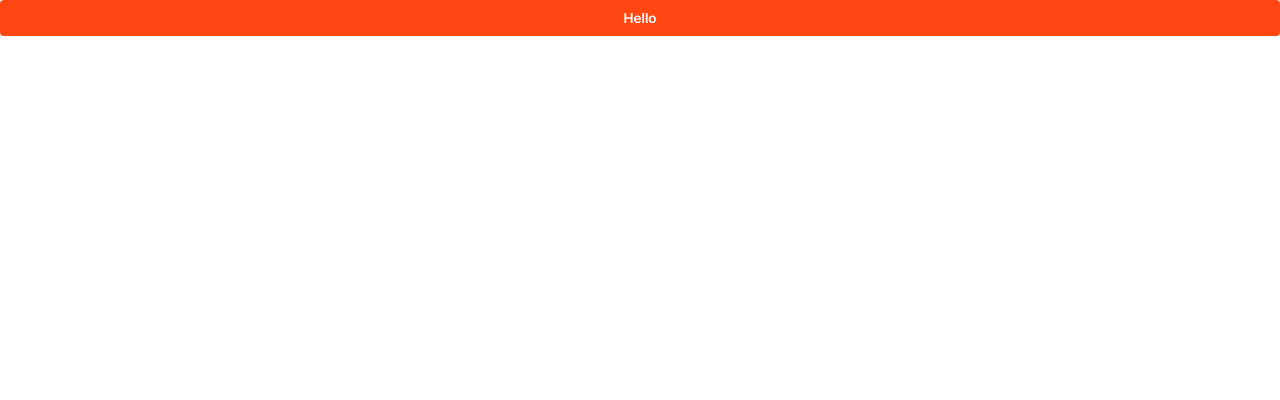
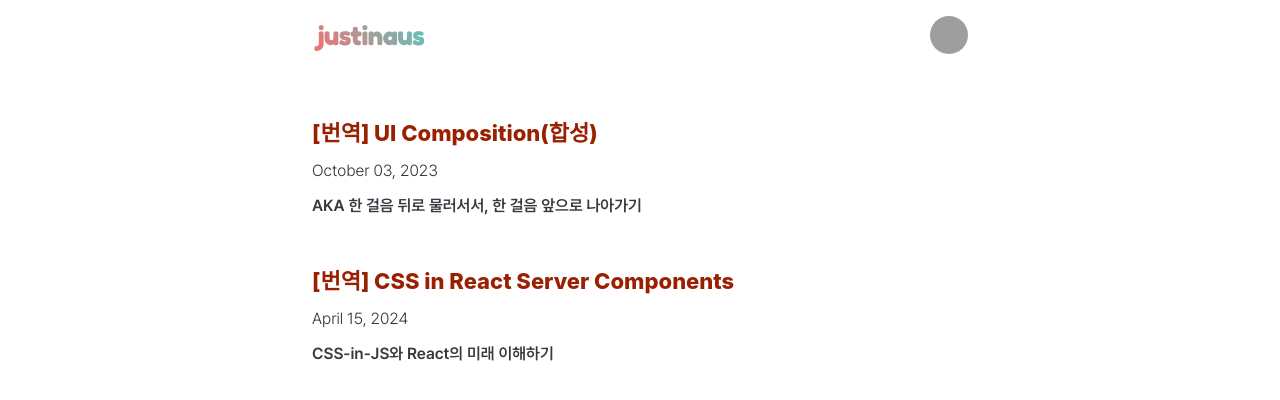
Before and after one commit to justinaus/blog, a Next.js app: page / in a window 1280 px wide. Shown: the top 400 px of the page. Built offline with nearby package versions, Linux system fonts and the light colour scheme; grey boxes are pictures that could not be loaded.

Commit message:
Update home page

```diff
--- /dev/null
+++ b/src/components/home/Article.tsx
@@ -0,0 +1,38 @@
+import { Stack, Text, Title } from '@mantine/core';
+import { format } from 'date-fns';
+import Link, { LinkProps } from 'next/link';
+import { useMemo } from 'react';
+
+type Props = {
+  title: string;
+  description?: string;
+  dateStringYYYYMMDD: string;
+} & Pick<LinkProps, 'href'>;
+
+export default function Article({
+  title,
+  description,
+  dateStringYYYYMMDD,
+  href,
+}: Props) {
+  const dateText = useMemo(() => {
+    return format(new Date(dateStringYYYYMMDD), 'MMMM dd, yyyy');
+  }, [dateStringYYYYMMDD]);
+
+  return (
+    <Link href={href}>
+      <Stack component={'article'} gap={'xs'}>
+        {/* <Title order={2} c={'gray.7'}> */}
+        <Title order={2} c={'bloodOrange.9'} size={'h3'} fw={800}>
+          {title}
+        </Title>
+        <Text fw={300} c={'gray.8'}>
+          {dateText}
+        </Text>
+        <Text fw={600} c={'gray.8'}>
+          {description}
+        </Text>
+      </Stack>
+    </Link>
+  );
+}
--- /dev/null
+++ b/src/components/home/Content.tsx
@@ -0,0 +1,22 @@
+import { Stack } from '@mantine/core';
+
+import Article from './Article';
+
+export default function Content() {
+  return (
+    <Stack gap={'xxl'}>
+      <Article
+        title="[번역] UI Composition(합성)"
+        description="AKA 한 걸음 뒤로 물러서서, 한 걸음 앞으로 나아가기"
+        dateStringYYYYMMDD="2023-10-03"
+        href={'/posts/ui-composition'}
+      />
+      <Article
+        title="[번역] CSS in React Server Components"
+        description="CSS-in-JS와 React의 미래 이해하기"
+        dateStringYYYYMMDD="2024-04-15"
+        href={'/posts/css-in-rsc'}
+      />
+    </Stack>
+  );
+}
--- a/src/pages/index.tsx
+++ b/src/pages/index.tsx
@@ -1,22 +1,21 @@
-import { Button, useMantineTheme } from '@mantine/core';
-import Head from 'next/head';
+import { Container } from '@mantine/core';
+import { NextSeo } from 'next-seo';
+
+import Content from '@/components/home/Content';
+import PageLayout from '@/components/layout/PageLayout';
 
 export default function Home() {
-  const theme = useMantineTheme();
-
   return (
     <>
-      <Head>
-        <title>Create Next App</title>
-        <meta name="description" content="Generated by create next app" />
-        <meta name="viewport" content="width=device-width, initial-scale=1" />
-        <link rel="icon" href="/favicon.ico" />
-      </Head>
-      <main>
-        <Button fullWidth color={theme.primaryColor}>
-          Hello
-        </Button>
-      </main>
+      <NextSeo
+        description="기술 블로그. 유익한 컨텐츠만 큐레이션."
+        title="Home | Justinaus"
+      />
+      <PageLayout>
+        <Container size={'sm'} py={'xxl'} px={'xl'}>
+          <Content />
+        </Container>
+      </PageLayout>
     </>
   );
 }
```
